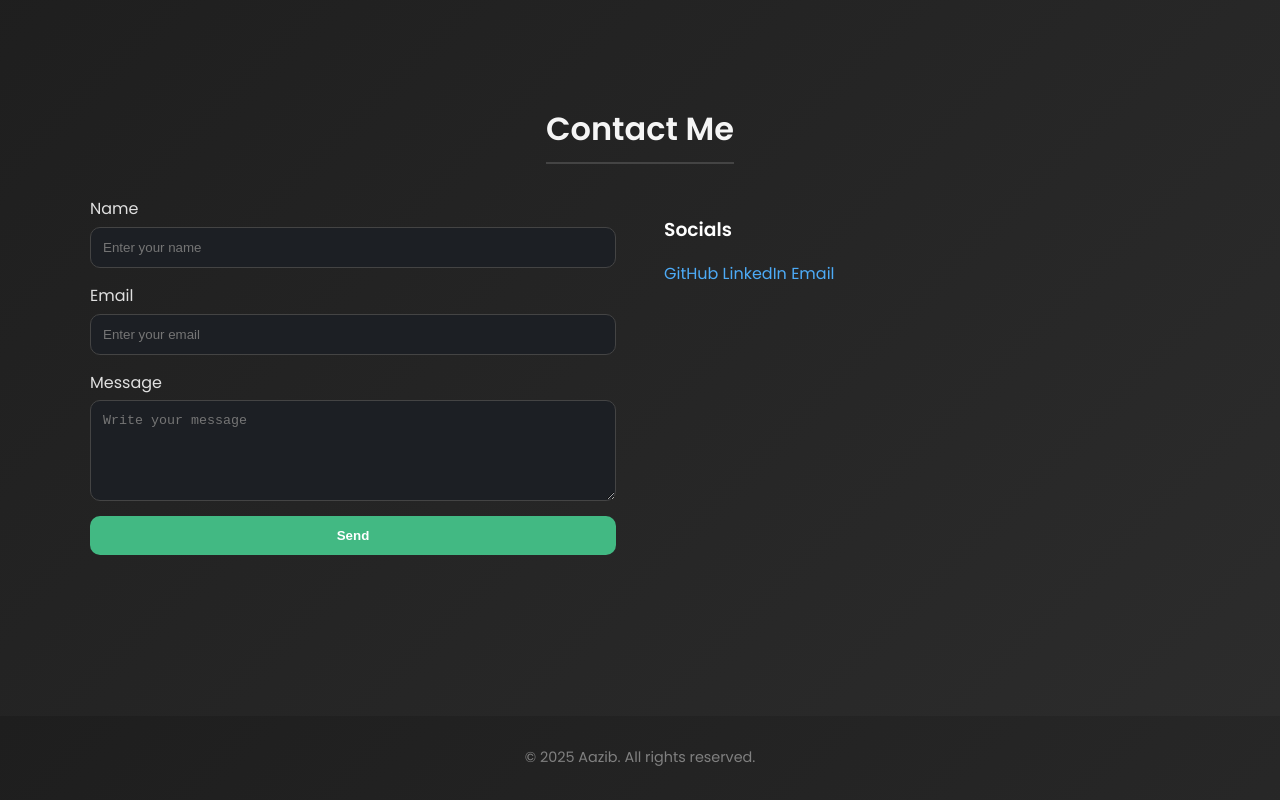
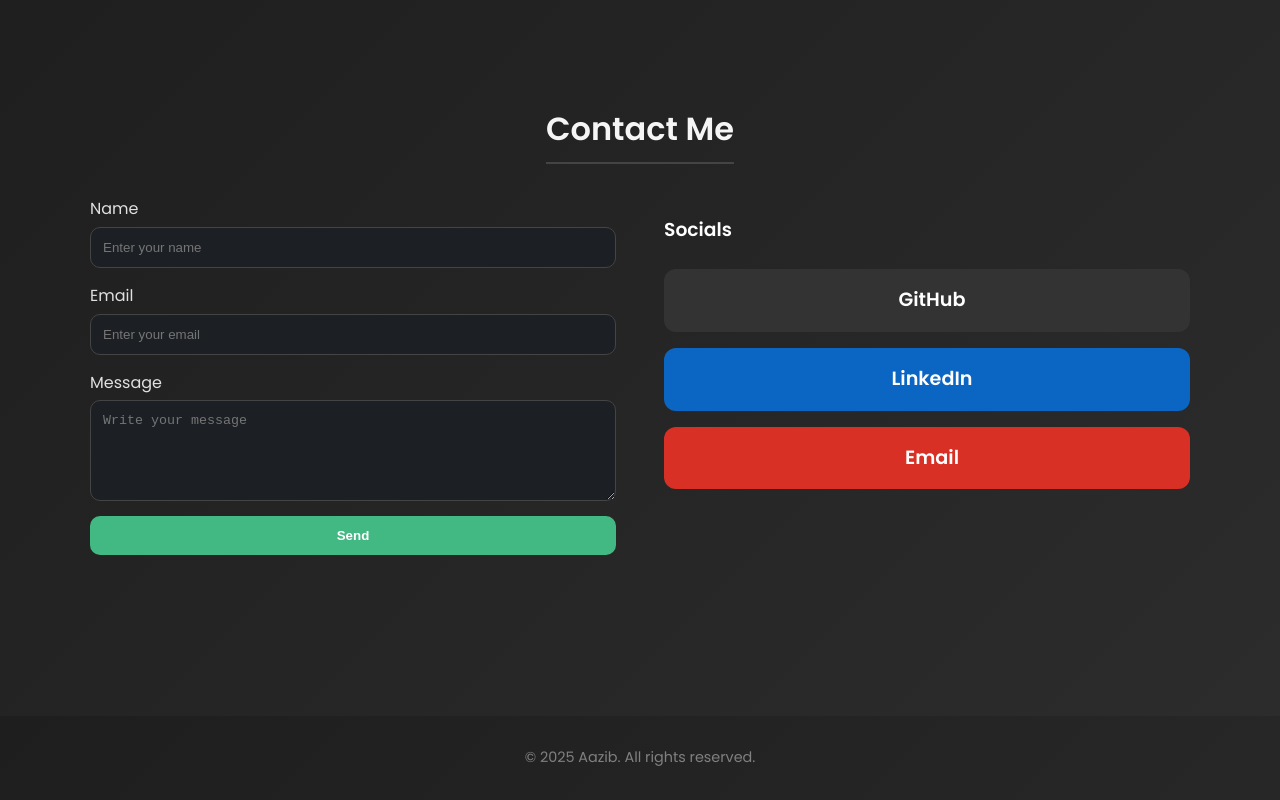
Before and after one commit to Aazib-Majeed/Portfolio, a Vue app: page / in a window 1280 px wide. Shown: the part 2484-3284 px from the top of the page. Built offline with nearby package versions, Linux system fonts and the light colour scheme.

Commit message:
Update style.css

```diff
--- a/src/style.css
+++ b/src/style.css
@@ -385,36 +385,56 @@ button:hover {
 }
 
 .c-right h3 {
-  margin-bottom: 1rem;
+  margin-bottom: 1.5rem;
 }
 
-.social-links {
-  list-style: none;
-  padding: 0;
-  margin: 0;
+.social-buttons {
+  display: flex;
+  flex-direction: column;
+  gap: 1rem;
 }
 
-.social-links li {
-  margin-bottom: 10px;
+.social-btn {
+  display: flex;
+  align-items: center;
+  justify-content: center;
+  gap: 10px;
+  font-size: 1.2rem;
+  font-weight: 600;
+  padding: 1rem 1.5rem;
+  border-radius: 12px;
+  text-decoration: none;
+  color: white;
+  transition: transform 0.2s, background 0.3s;
 }
 
-.social-links a {
-  width:100vw;
-  color: #e0e0e0;
-  height:10vw;
-  border-radius:10px;
-  margin:20px auto;
-  background:#3b3b3b;
-  font-weight: 500;
-  padding:10px;
-  transition: color 0.3s;
+.social-btn i {
+  font-size: 1.5rem;
 }
 
-.social-links a:hover {
-  width:32vw;
-  height:12vw;
-  text-decoration:none;
+/* Different brand colors */
+.social-btn.github {
+  background: #333;
+}
+.social-btn.github:hover {
+  background: #444;
+  transform: translateY(-3px);
+}
 
+.social-btn.linkedin {
+  background: #0a66c2;
+}
+.social-btn.linkedin:hover {
+  background: #0d74d1;
+  transform: translateY(-3px);
+}
+
+.social-btn.email {
+  background: #d93025;
+}
+.social-btn.email:hover {
+  background: #e6453f;
+  transform: translateY(-3px);
 }
 
 /* ========= Footer ========= */
```
